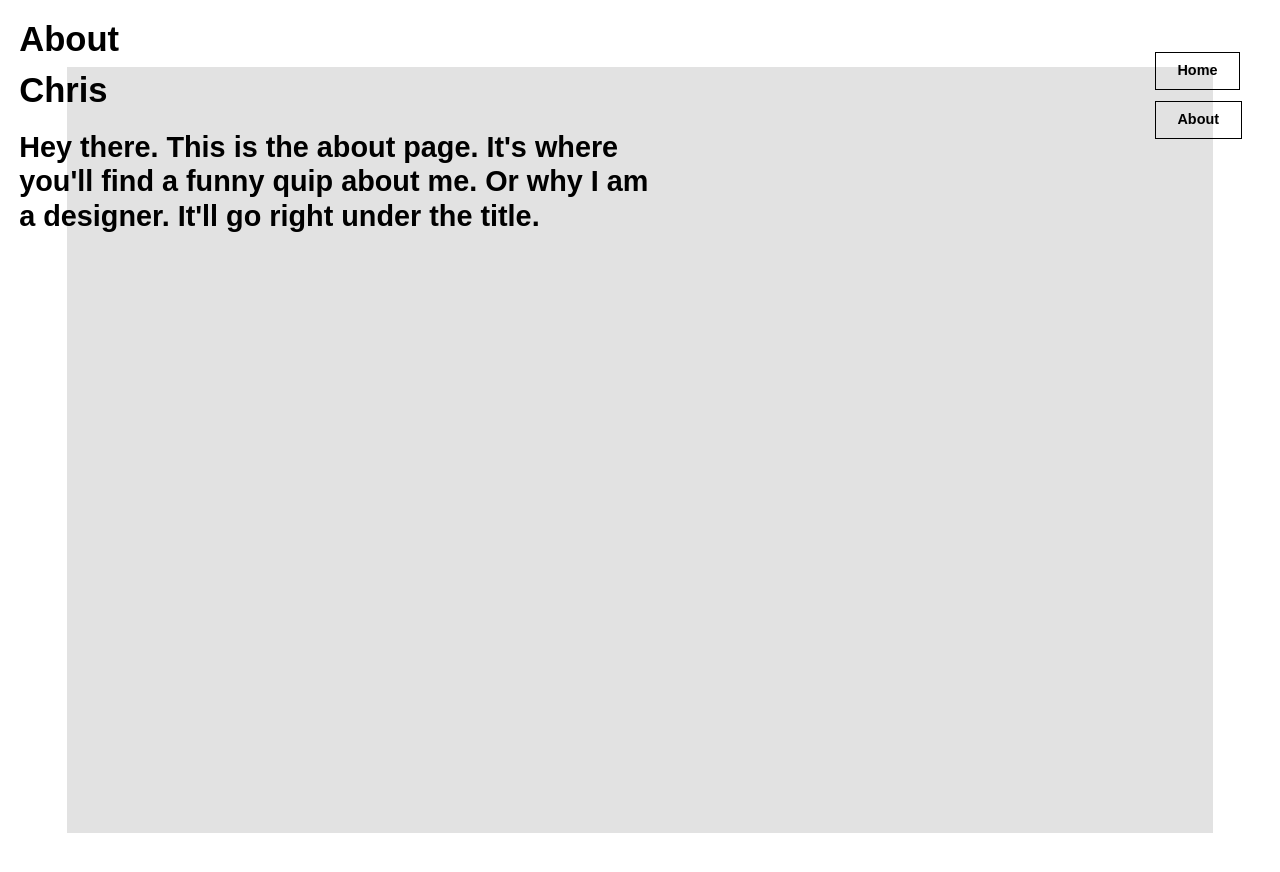
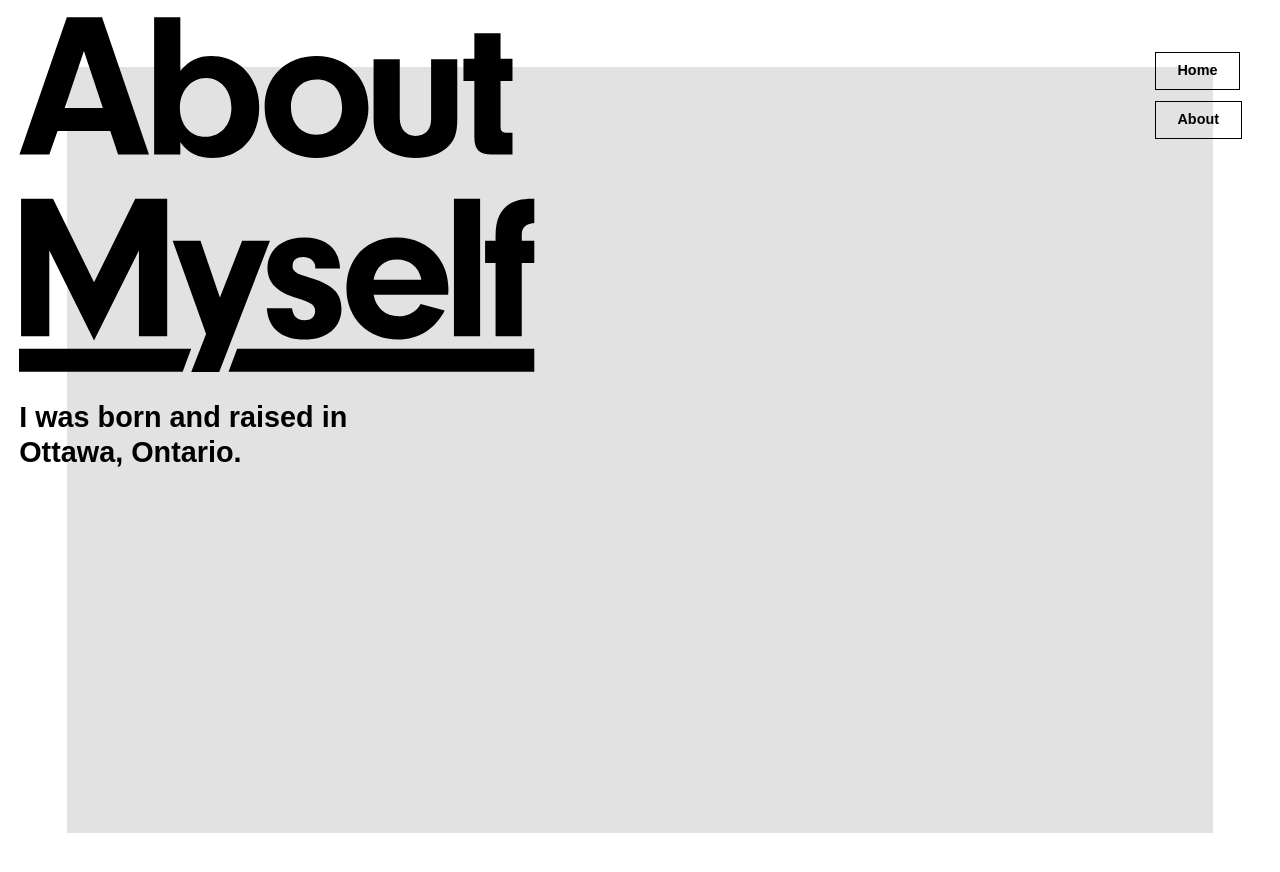
Before and after one commit to DoctorDiLauro/portfolio, a Jekyll site: the page built from about.html, in a window 1280 px wide. Shown: the top 872 px of the page. Built offline with Jekyll 4.4.1, drawn with Linux system fonts in a browser that asks for light colours; some web fonts are replaced.

Commit message:
fixing about page

```diff
--- a/_layouts/default.html
+++ b/_layouts/default.html
@@ -2,7 +2,8 @@
 <html lang="en-ca">
 <head>
   <meta charset="utf-8">
-  <title>Chris Di Lauro</title>
+  <title>Chris Di Lauro • Designer</title>
+  <meta name="description" content="Selected graphic design works of Chris Di Lauro">
   <meta name="viewport" content="width=device-width,initial-scale=1">
   <link rel="stylesheet" href="https://use.typekit.net/vzx0wbo.css">
   <link href="{{site.baseurl}}/css/modules.css" rel="stylesheet">
--- a/about.html
+++ b/about.html
@@ -8,8 +8,10 @@ layout: default
     </div>
 
     <div class="text">
-      <h1 class="title push-1-2">About<br>Chris</h1>
+      <h1 class="name push-1-2">
+        <img class="title" src="{{site.baseurl}}/images/about-title.svg" alt="">
+      </h1>
       <div class="about-txt">
-        <p>Hey there. This is the about page. It's where you'll find a funny quip about me. Or why I am a designer. It'll go right under the title.</p>
+        <p>I was born and raised in Ottawa, Ontario. </p>
       </div>
     </div>
```
Also changed, not shown: images/about-title.svg (added).
